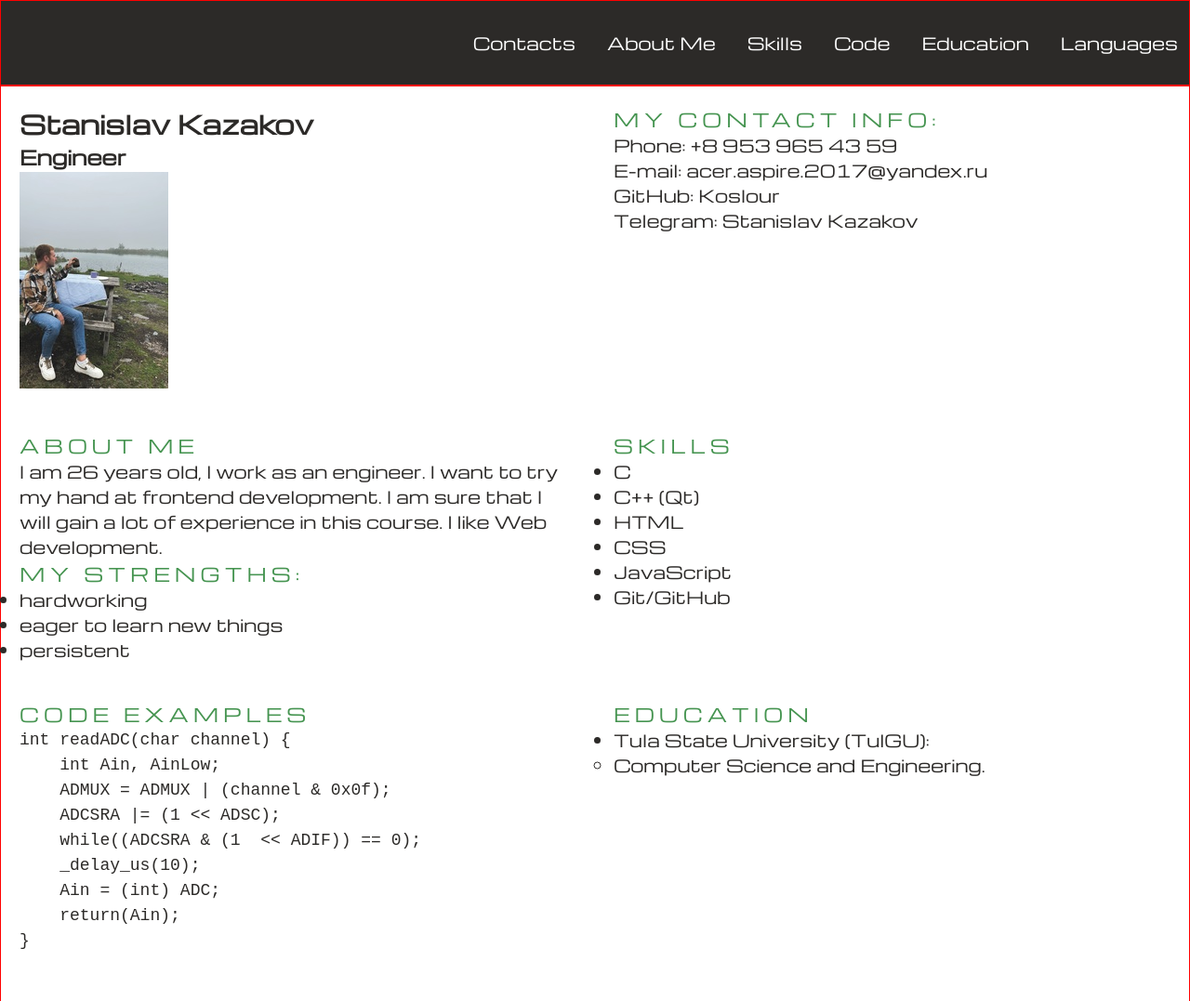
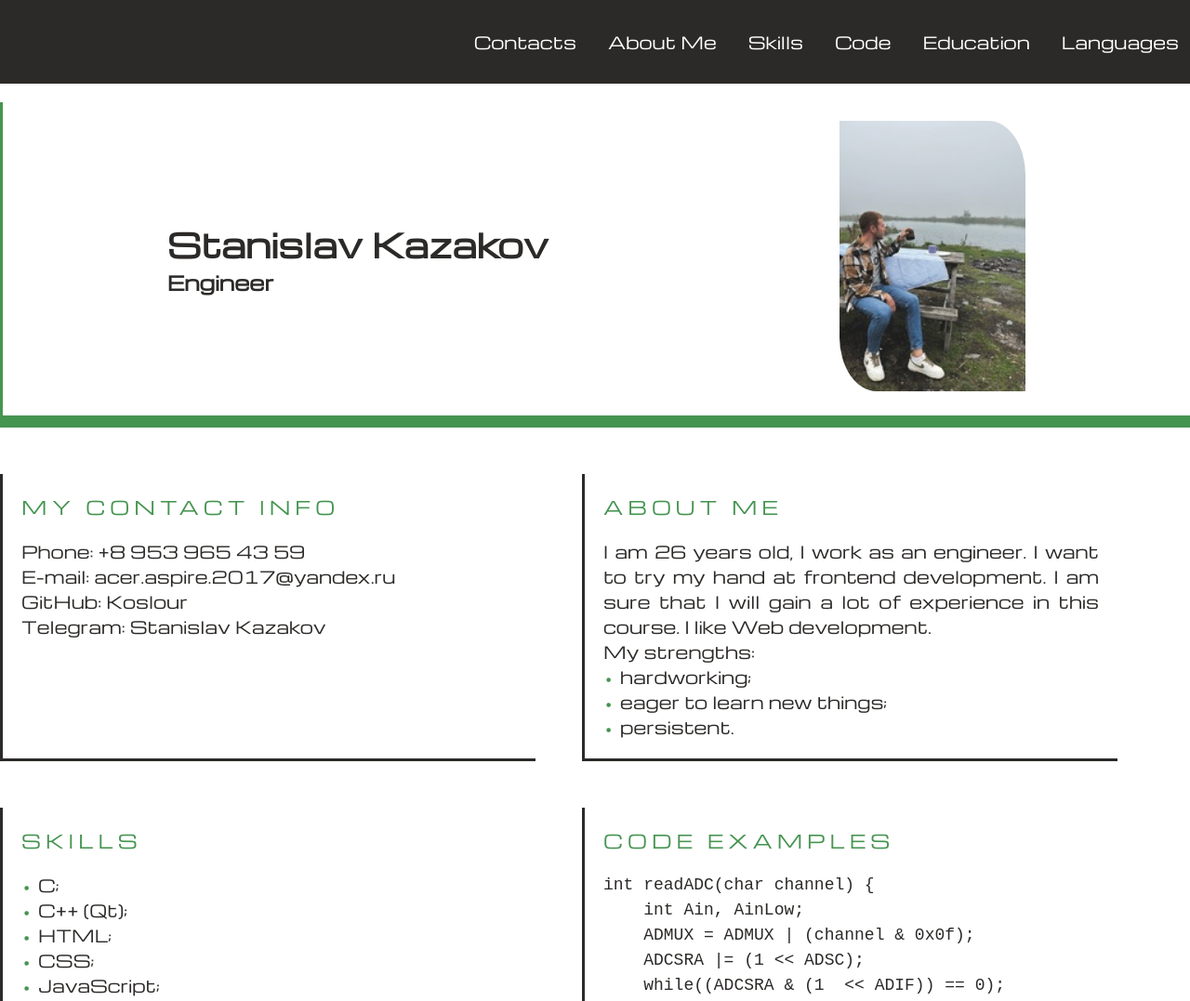
Before and after one commit to Koslour/rsschool-cv, a website: page index.html in a window 1280 px wide. Shown: the top 1077 px of the page at 93% size. Drawn offline with Linux system fonts and the light colour scheme.

Commit message:
feat: added all styles

```diff
--- a/index.html
+++ b/index.html
@@ -26,16 +26,21 @@
     <main class="main">
         <div class="container main-container">
             <section class="profile" id="profile">
-                <h1>Stanislav Kazakov</h1>
-                <h3>Engineer</h3>
-                <img src="./assets/img/myPhoto.jpg" alt="My photo">
+                <div class="my-name">
+                    <h1>Stanislav Kazakov</h1>
+                    <h3>Engineer</h3>
+                </div>
+                <div class="my-photo">
+                    <img src="./assets/img/myPhoto.jpg" alt="My photo" class="my-photo-img" >
+                </div>
             </section>
 
             <section class="contacts" id="contacts">
-                <h2>My Contact Info:</h2>
+                <h2>My Contact Info</h2>
                 <ul class="contacts-list">
                     <li>Phone:
-                        <a class="contacts-item" href="tel:89539654359" title="email">+8&nbsp;953&nbsp;965&nbsp;43&nbsp;59</a>
+                        <a class="contacts-item" href="tel:89539654359"
+                            title="email">+8&nbsp;953&nbsp;965&nbsp;43&nbsp;59</a>
                     </li>
                     <li>E-mail:
                         <a class="contacts-item" href="mailto:acer.aspire.2017@yandex.ru">acer.aspire.2017@yandex.ru</a>
@@ -54,23 +59,23 @@
                 <p>I am 26 years old, I work as an engineer. I want to try my hand at frontend development. I am sure
                     that I
                     will gain a lot of experience in this course. I like Web development.</p>
-                <h2>My strengths:</h2>
+                <p>My strengths:</p>
                 <ul>
-                    <li>hardworking</li>
-                    <li>eager to learn new things</li>
-                    <li>persistent</li>
+                    <li>hardworking;</li>
+                    <li>eager to learn new things;</li>
+                    <li>persistent.</li>
                 </ul>
             </section>
 
             <section class="skills" id="skills">
                 <h2>Skills</h2>
                 <ul>
-                    <li>C</li>
-                    <li>C++ (Qt)</li>
-                    <li>HTML</li>
-                    <li>CSS</li>
-                    <li>JavaScript</li>
-                    <li>Git/GitHub</li>
+                    <li>C;</li>
+                    <li>C++ (Qt);</li>
+                    <li>HTML;</li>
+                    <li>CSS;</li>
+                    <li>JavaScript;</li>
+                    <li>Git/GitHub.</li>
                 </ul>
             </section>
 
@@ -91,13 +96,7 @@ int readADC(char channel) {
 
             <section class="education" id="education">
                 <h2>Education</h2>
-                <ul>
-                    <li>Tula State University (TulGU):
-                        <ul>
-                            <li>Computer Science and Engineering.</li>
-                        </ul>
-                    </li>
-                </ul>
+                <p>Tula State University (TulSU).</p>
             </section>
 
             <section class="languages" id="languages">
--- a/style.css
+++ b/style.css
@@ -36,7 +36,7 @@ body {
 
 /* Header */
 .header {
-    border: 1px solid red;
+    /* border: 1px solid red; */
     background-color: rgb(44, 42, 40);
 }
 
@@ -50,18 +50,24 @@ body {
     gap: 10px;
 }
 
+.nav-list li:before {
+    display: none;
+}
+
 .nav-link {
     text-decoration: none;
 
     padding: 0px 12px;
     line-height: 50px;
     color: #fff;
-
-    transition: color 0.3s;
 }
 
-.nav-link:hover {
-    color: rgb(184, 184, 197);
+.nav-item {
+    transition: filter 0.5s;
+}
+
+.nav-item:hover {
+    filter: invert(1) grayscale(50%);
     background-color: rgb(73, 70, 70);
     border-radius: 0 20px;
 }
@@ -72,31 +78,82 @@ body {
 
 /* Main */
 .main {
-    border: 1px solid red;
+    /* border: 1px solid red; */
     color: rgb(44, 42, 40)
 }
 
 .main-container {
+    padding: 20px 0;
     display: flex;
     flex-wrap: wrap;
+
+    gap: 50px;
 }
 
 section {
-    width: 50%;
+    width: 45%;
 
     padding: 20px;
+    border-left: 3px solid rgb(44, 42, 40);
+    border-bottom: 3px solid rgb(44, 42, 40);
 }
 
 h2 {
     font-size: 20px;
+    padding-bottom: 20px;
     font-weight: 400;
     text-transform: uppercase;
     letter-spacing: 5px;
     color: #459450;
 }
 
+.profile {
+    display: flex;
+
+    justify-content: space-around;
+    width: 100%;
+
+    border-bottom: 13px solid #459450;
+    border-left: 3px solid #459450;
+}
+
+.my-name {
+    display: flex;
+    flex-direction: column;
+    justify-content: center;
+}
+
+h1 {
+    font-size: 35px;
+}
+
+.my-photo-img {
+    width: 200px;
+    object-fit: cover;
+    border-radius: 0 20%;
+}
+
+ul {
+    list-style: none;
+}
+
+ul li::before {
+    content: "\2022";
+    color: #459450;
+    display: inline-block;
+    width: 1em;
+}
+
 .contacts-list {
     list-style-type: none;
+}
+
+.contacts-list li:before {
+    display: none;
+}
+
+.about-me>p {
+    text-align: justify;
 }
 
 .contacts-item {
@@ -122,7 +179,7 @@ h2 {
 
 /* Footer */
 .footer {
-    border: 1px solid red;
+    /* border: 1px solid red; */
     background-color: rgb(44, 42, 40);
     padding: 20px;
 }
@@ -154,6 +211,10 @@ h2 {
     filter: invert(1) grayscale(50%);
 }
 
+.rss:hover {
+    filter: invert(0.9) grayscale(50%);
+}
+
 .github:hover {
     color: rgb(184, 184, 197);
     background-color: rgb(73, 70, 70);
```
Also changed, not shown: package.json (added, +8 -0 lines), 1 other file.
